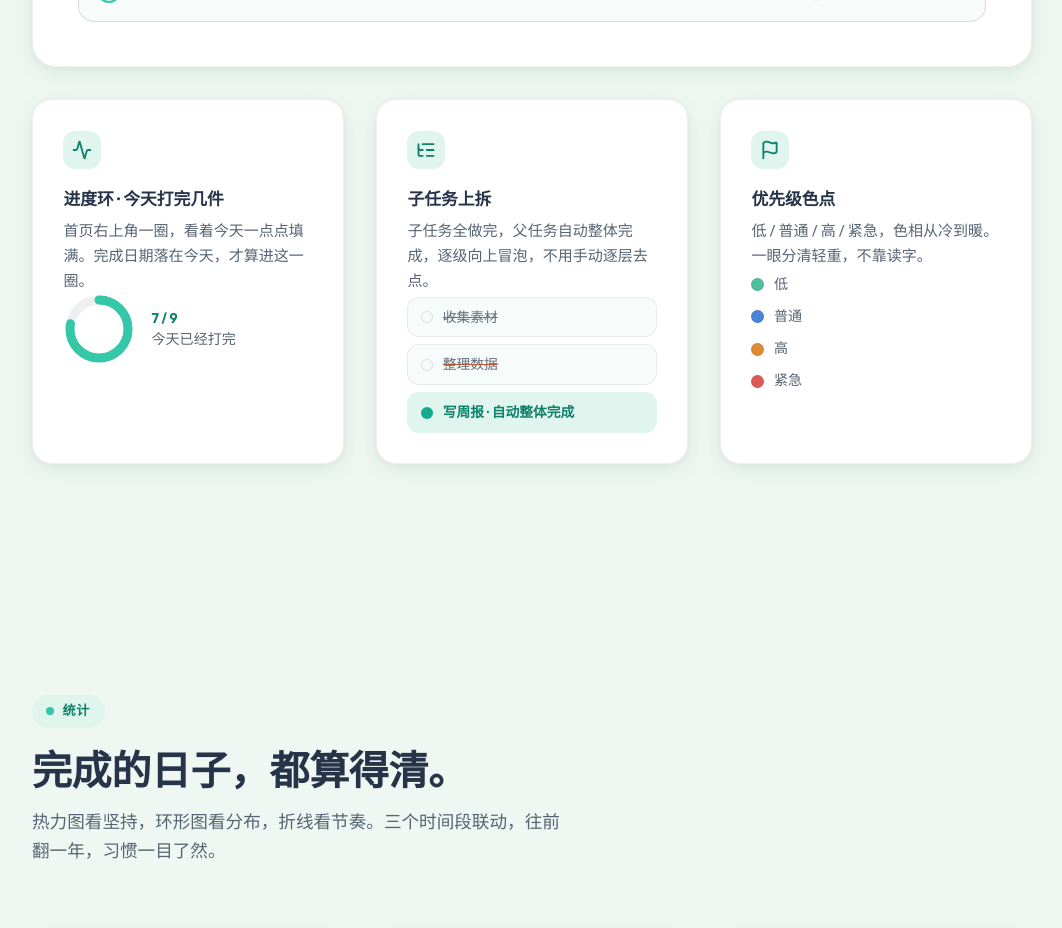
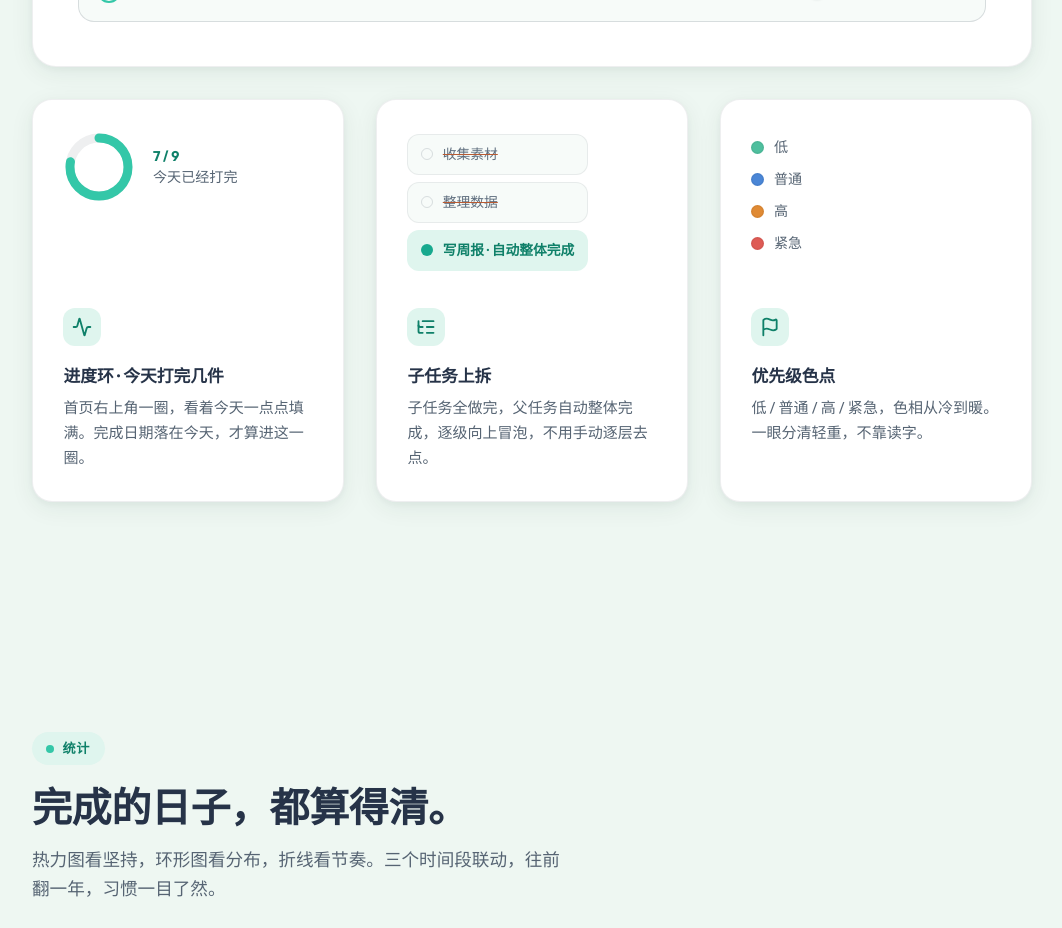
Before and after one commit to nabaonan/doit-website, a Vue app: page / in a window 1280 px wide. Shown: the part 3360-4288 px from the top of the page, without its empty margins (108-1170 px from the left). Built offline with nearby package versions, Linux system fonts and the light colour scheme; no server answers.

Commit message:
fix(site): 交互区三卡图文对调(图上文下)+图区等高+与文字留距

```diff
--- a/src/components/InteractionDemo.vue
+++ b/src/components/InteractionDemo.vue
@@ -131,44 +131,50 @@ const prios = [
       <!-- 三格：进度环 / 子任务上拆 / 优先级 -->
       <div class="features" style="margin-top: clamp(1.25rem, 3vw, 2rem)">
         <article class="feature reveal">
+          <div class="feature-visual" aria-hidden="true">
+            <div class="ring-demo">
+              <svg class="ring-svg" width="72" height="72" viewBox="0 0 72 72">
+                <circle cx="36" cy="36" r="29" />
+                <circle class="prog" cx="36" cy="36" r="29" />
+              </svg>
+              <span class="ring-label"><b>7 / 9</b><br />今天已经打完</span>
+            </div>
+          </div>
           <span class="feature-icon" aria-hidden="true">
             <Activity :size="21" :stroke-width="2.1" />
           </span>
           <h4>{{ features[0].title }}</h4>
           <p>{{ features[0].desc }}</p>
-          <div class="ring-demo" aria-hidden="true">
-            <svg class="ring-svg" width="72" height="72" viewBox="0 0 72 72">
-              <circle cx="36" cy="36" r="29" />
-              <circle class="prog" cx="36" cy="36" r="29" />
-            </svg>
-            <span class="ring-label"><b>7 / 9</b><br />今天已经打完</span>
-          </div>
         </article>
 
         <article class="feature reveal">
+          <div class="feature-visual" aria-hidden="true">
+            <div class="up-bubbles">
+              <span class="bubble done"><span class="c off"></span><span class="t">收集素材</span></span>
+              <span class="bubble done"><span class="c off"></span><span class="t">整理数据</span></span>
+              <span class="bubble" data-role="parent"><span class="c on"></span>写周报 · 自动整体完成</span>
+            </div>
+          </div>
           <span class="feature-icon" aria-hidden="true">
             <ListTree :size="21" :stroke-width="2.1" />
           </span>
           <h4>{{ features[1].title }}</h4>
           <p>{{ features[1].desc }}</p>
-          <div class="up-bubbles" aria-hidden="true">
-            <span class="bubble done"><span class="c off"></span><span class="t">收集素材</span></span>
-            <span class="bubble done"><span class="c off"></span><span class="t">整理数据</span></span>
-            <span class="bubble" data-role="parent"><span class="c on"></span>写周报 · 自动整体完成</span>
-          </div>
         </article>
 
         <article class="feature reveal">
+          <div class="feature-visual" aria-hidden="true">
+            <div class="prio-row">
+              <span v-for="p in prios" :key="p.label" class="prio">
+                <span class="dot" :style="{ background: p.c }"></span>{{ p.label }}
+              </span>
+            </div>
+          </div>
           <span class="feature-icon" aria-hidden="true">
             <Flag :size="21" :stroke-width="2.1" />
           </span>
           <h4>{{ features[2].title }}</h4>
           <p>{{ features[2].desc }}</p>
-          <div class="prio-row">
-            <span v-for="p in prios" :key="p.label" class="prio">
-              <span class="dot" :style="{ background: p.c }"></span>{{ p.label }}
-            </span>
-          </div>
         </article>
       </div>
     </div>
--- a/src/style.css
+++ b/src/style.css
@@ -906,11 +906,19 @@ p {
   font-size: 0.94rem;
 }
 
+/* 卡片图区：图文对调后，图在上、文字在下，图与文字之间留出舒适间距 */
+.feature-visual {
+  display: flex;
+  align-items: start;
+  margin-bottom: clamp(1.3rem, 2.4vw, 1.7rem);
+  min-height: 150px;
+}
+
 /* 进度环特例：环上数字用 Outfit 撑开 */
 .ring-demo {
   display: flex;
   align-items: center;
-  gap: 1rem;
+  gap: 1.1rem;
 }
 
 .ring-svg {
```
